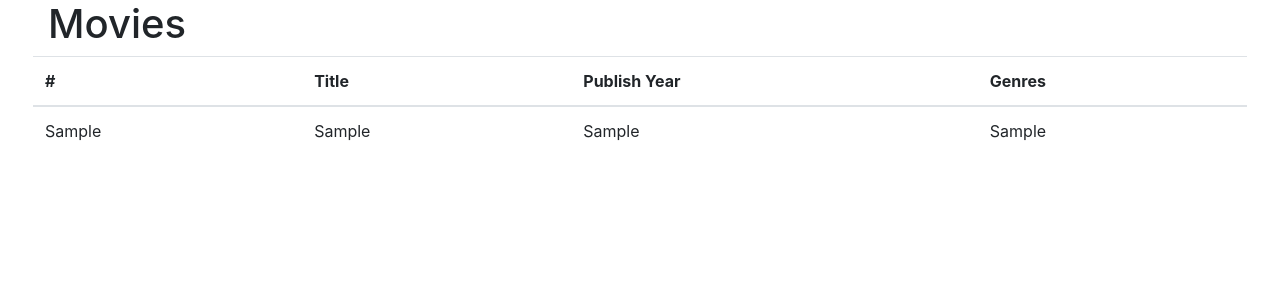
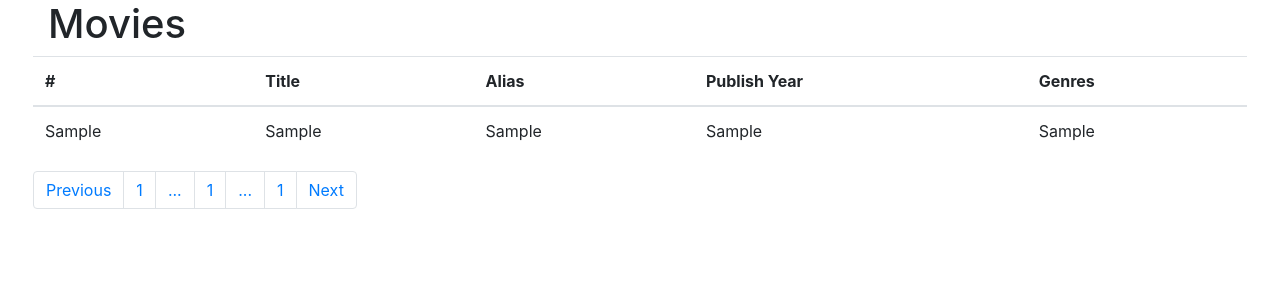
Before and after one commit to 1109LLL/DBMS_CW, a Django app: template django/movieapp/templates/movieapp/index.html in a window 1280 px wide. Shown: the part 56-356 px from the top of the page. Run offline with Django 3.2, Linux system fonts and the light colour scheme; the template is opened without the code that fills it: most values are stand-ins (such as "Sample title", 1, 10 or a date in 2020); some libraries are stand-ins or nearby versions.

Commit message:
fixed bug with main page and added pagination

```diff
--- a/django/movieapp/templates/movieapp/index.html
+++ b/django/movieapp/templates/movieapp/index.html
@@ -8,6 +8,7 @@
           <tr>
             <th scope="col">#</th>
             <th scope="col">Title</th>
+            <th scope="col">Alias</th>
             <th scope="col">Publish Year</th>
             <th scope="col">Genres</th>
           </tr>
@@ -19,10 +20,32 @@
             <td>{{infor.0.0}}</td>
             <td>{{infor.0.1}}</td>
             <td>{{infor.0.2}}</td>
+            <td>{{infor.0.3}}</td>
             <td>{{infor.1}}</td>
           </tr>
         {% endfor %}
         </tbody>
       </table>
+      <ul class="pagination">
+        {% if cur_page != "1"%}
+          <li class="page-item"><a class="page-link" href="?page={{cur_page|add:"-1"}}">Previous</a></li>
+        {% endif %}
+
+          <li class="page-item"><a class="page-link" href="?page=1">1</a></li>
+          <li class="page-item"><a class="page-link" href="#">...</a></li>
+
+        {% if cur_page == "1"%}
+          <li class="page-item"><a class="page-link" href="?page={{cur_page}}">...</a></li>
+        {% elif cur_page == "488"%}
+          <li class="page-item"><a class="page-link" href="?page={{cur_page}}">...</a></li>
+        {% else %}
+          <li class="page-item"><a class="page-link" href="?page={{cur_page}}">{{cur_page}}</a></li>
+        {% endif %}
+
+          <li class="page-item"><a class="page-link" href="#">...</a></li>
+          <li class="page-item"><a class="page-link" href="?page={{movie_number}}">{{movie_number}}</a></li>
+          <li class="page-item"><a class="page-link" href="?page={{cur_page|add:"1"}}">Next</a></li>
+      </ul>
+
 </div>
 {% endblock %}
```
Also changed, not shown: django/movieapp/views.py (+27 -13 lines).
